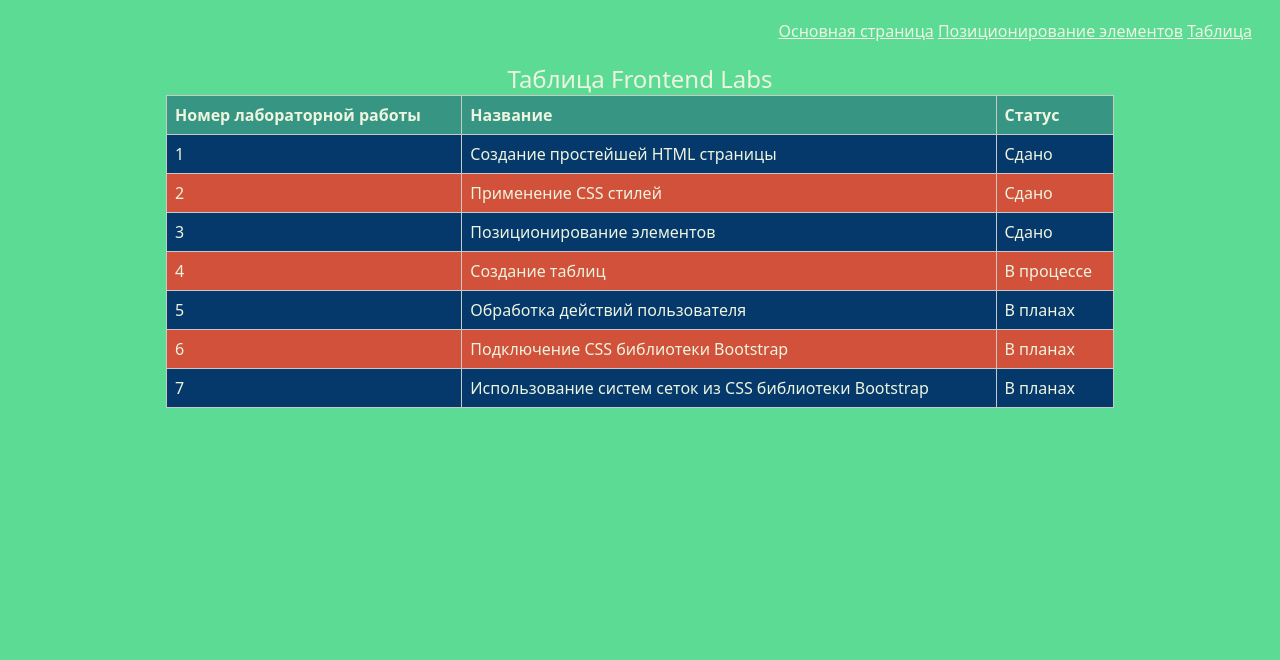
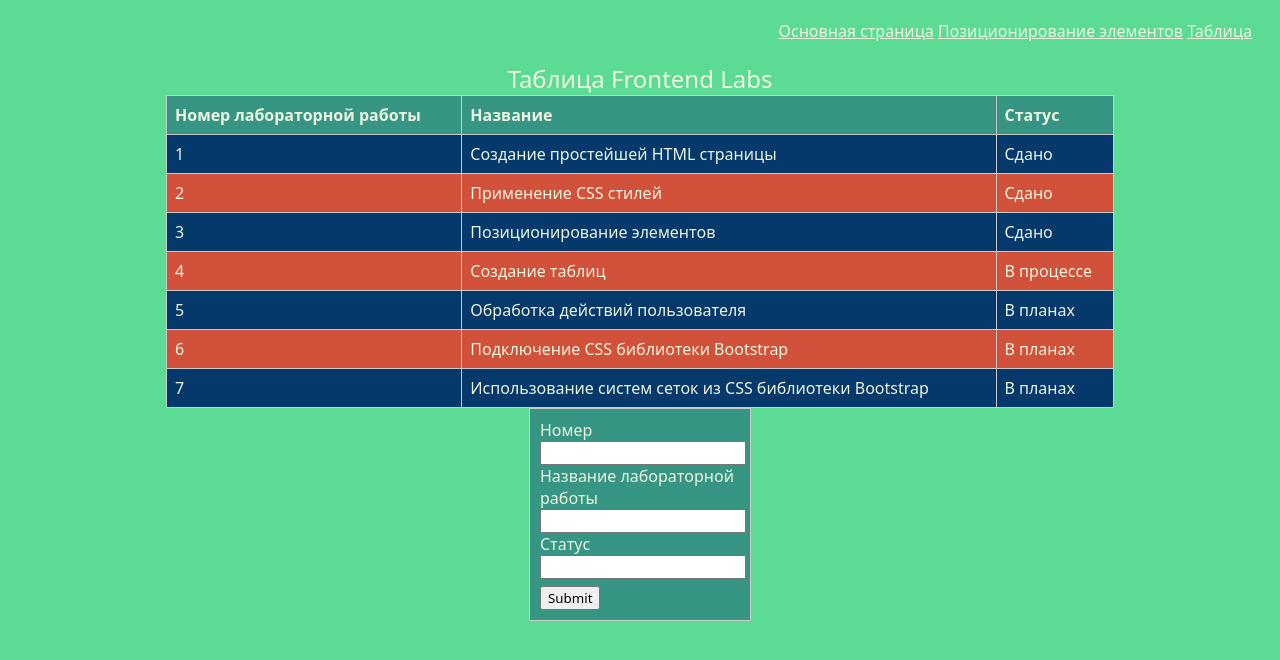
Before and after one commit to catchtimings/Frontend_Labs_ct, a plain HTML site: page lab_5/table.html in a window 1280 px wide. Drawn offline with Linux system fonts and the light colour scheme.

Commit message:
added form

```diff
--- a/lab_5/table.css
+++ b/lab_5/table.css
@@ -1,15 +1,20 @@
 * {
   font-family: system-ui, -apple-system, BlinkMacSystemFont, "Segoe UI", Roboto,
     Oxygen, Ubuntu, Cantarell, "Open Sans", "Helvetica Neue", sans-serif;
+}
+
+a {
   color: #edf5e1;
 }
 
 body {
   background-color: #5cdb95;
-
+  color: #edf5e1;
 }
 
-table, th, td{
+table,
+th,
+td {
   border: 1.5px solid #c9c9c9;
   border-collapse: collapse;
   padding: 8px;
@@ -20,11 +25,11 @@ table {
   margin: auto;
 }
 
-tr:nth-child(odd){
+tr:nth-child(odd) {
   background-color: #05386b;
 }
 
-tr:nth-child(even){
+tr:nth-child(even) {
   background-color: rgb(210, 81, 59);
 }
 
@@ -32,13 +37,13 @@ tr:nth-child(even){
     background-color: #1b0044;
 } */
 
-th{
+th {
   text-align: left;
   background-color: #379683;
 }
 
 caption {
-    font-size: x-large ;
+  font-size: x-large;
 }
 
 /* Баловство и ничего более
@@ -57,5 +62,17 @@ caption {
 .header {
   text-align: right;
   margin: 20px;
+}
 
+.my_form {
+  border: 1.5px solid #c9c9c9;
+  background-color: #379683;
+  padding: 10px;
+  width: 200px;
+  margin: auto;
 }
+
+#send_button {
+  color: black;
+  margin-top: 7px;
+}
--- a/lab_5/table.html
+++ b/lab_5/table.html
@@ -1,18 +1,21 @@
 <!DOCTYPE html>
-<html>
+<html lang="ru">
   <head>
     <title>Таблица</title>
     <div class="header">
       <a href="index.html">Основная страница</a>
       <a href="page2.html">Позиционирование элементов</a>
-      <a href="table.html">Таблица</a> <!-- возможно эту ссылку следует удалить -->
-  </div>
+      <a href="table.html">Таблица</a>
+      <!-- возможно эту ссылку следует удалить -->
+    </div>
     <link rel="stylesheet" href="table.css" />
   </head>
 
   <body>
     <table>
-      <caption>Таблица Frontend Labs</caption>
+      <caption>
+        Таблица Frontend Labs
+      </caption>
 
       <thead>
         <th>Номер лабораторной работы</th>
@@ -38,7 +41,6 @@
         <td>Сдано</td>
       </tr>
 
-
       <tr>
         <td>4</td>
         <td>Создание таблиц</td>
@@ -63,5 +65,21 @@
         <td>В планах</td>
       </tr>
     </table>
+
+    <div class="my_form">
+      <!-- слэши в br добавляются автоматически при форматировании, я устала их убирать ): -->
+      <form>
+        <label for="number">Номер</label><br />
+        <input type="text" id="number" /><br />
+
+        <label for="name">Название лабораторной работы</label><br />
+        <input type="text" id="name" /><br />
+
+        <label for="status">Статус</label><br />
+        <input type="text" id="status" /><br />
+
+        <input type="submit" id="send_button" />
+      </form>
+    </div>
   </body>
 </html>
```
Lines whose indentation alone changed are shown as unchanged.
